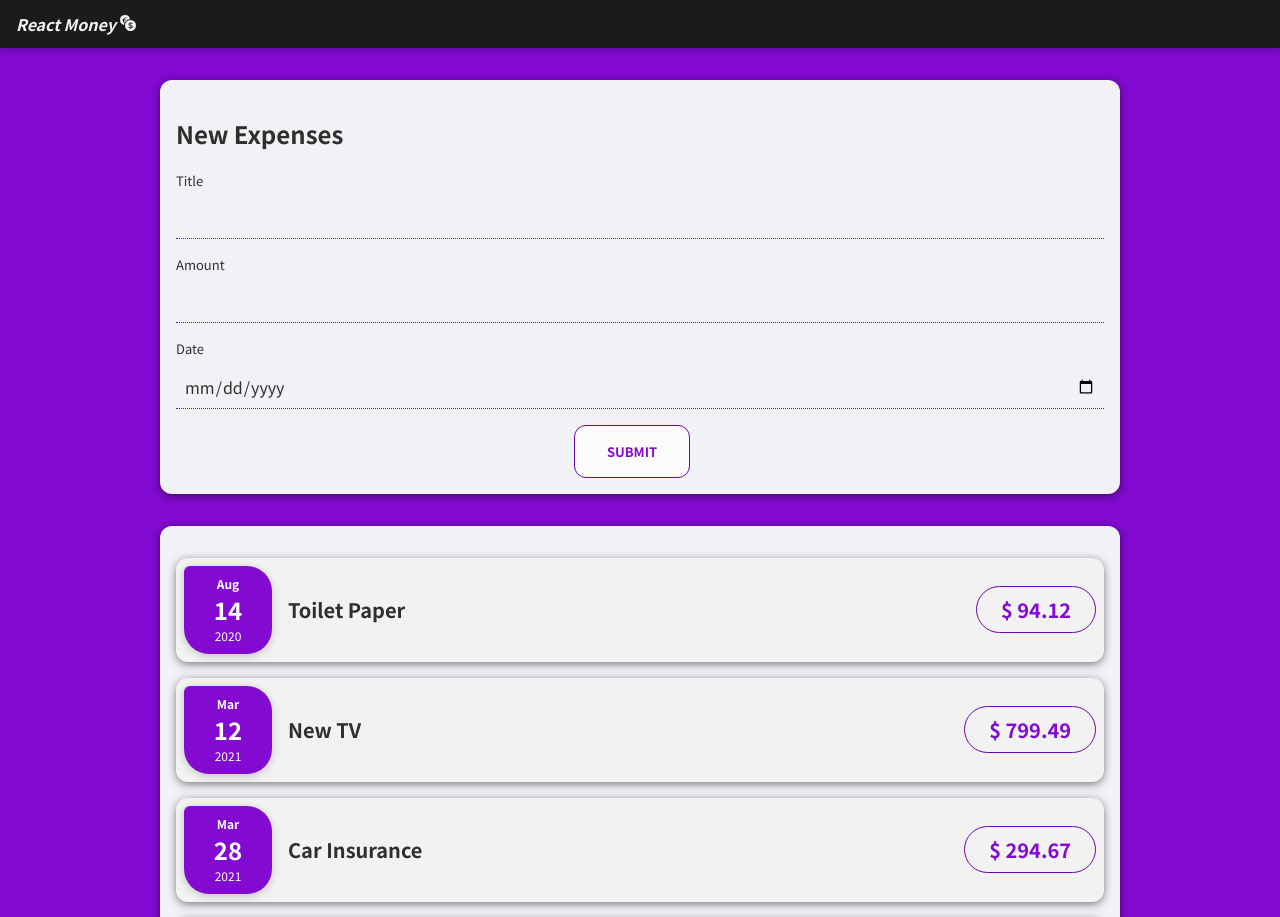
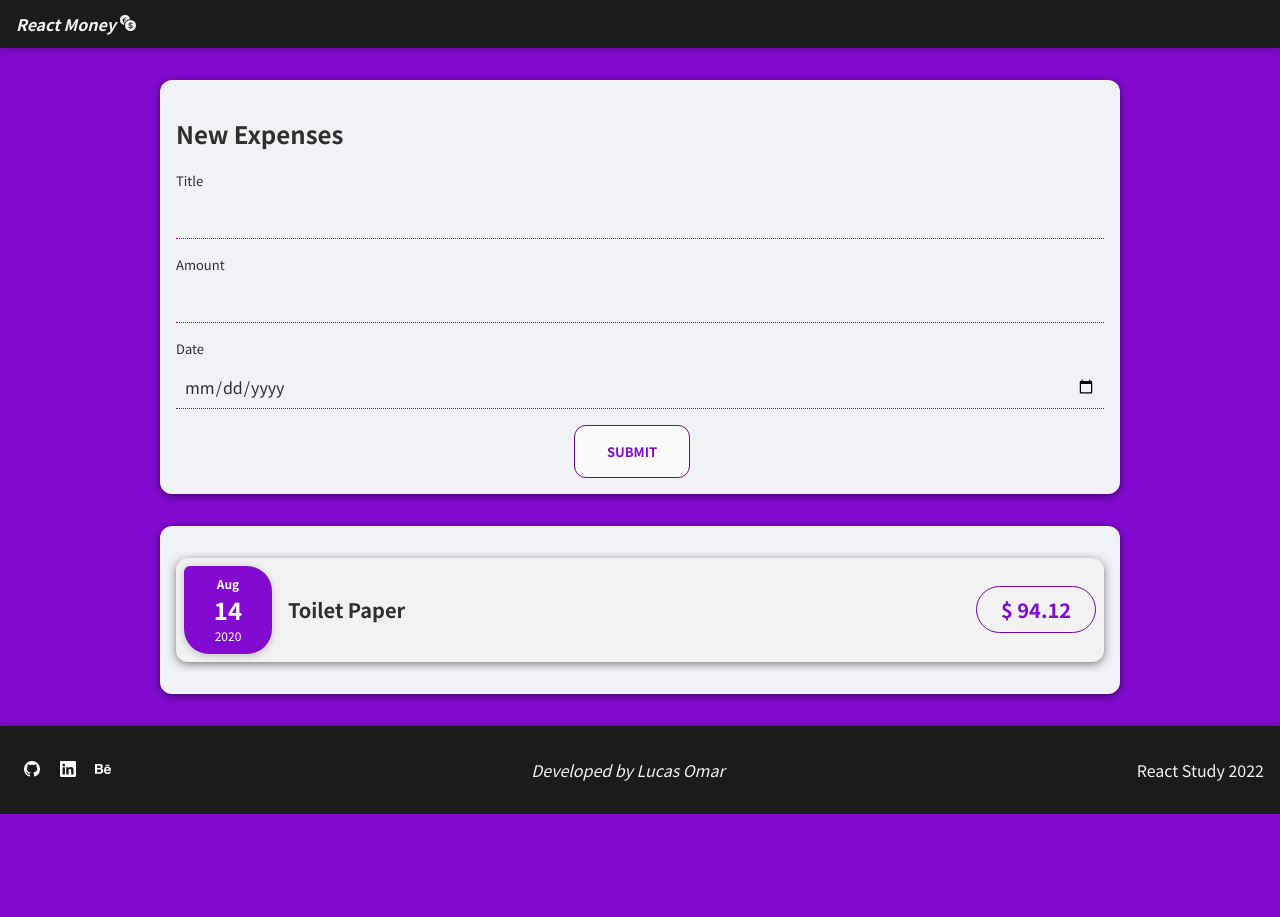
Before and after one commit to lucasoal/react-course-ReactRedux, a React (Create React App) app in the folder react-complete-guide/: page / in a window 1280 px wide. Shown: the top 917 px of the page. After the commit the page ends 814 px from the top, so only its background shows below. Built offline with nearby package versions, Linux system fonts and the light colour scheme.

Commit message:
Revisão da comunicação de componentes filho<->pai

```diff
--- a/react-complete-guide/src/components/Expenses/Expenses.js
+++ b/react-complete-guide/src/components/Expenses/Expenses.js
@@ -9,18 +9,6 @@
                 title={props.items[0].title}
                 amount={props.items[0].amount}
                 date={props.items[0].date} />
-            <ExpenseItem
-                title={props.items[1].title}
-                amount={props.items[1].amount}
-                date={props.items[1].date} />
-            <ExpenseItem
-                title={props.items[2].title}
-                amount={props.items[2].amount}
-                date={props.items[2].date} />
-            <ExpenseItem
-                title={props.items[3].title}
-                amount={props.items[3].amount}
-                date={props.items[3].date} />
         </Card>
     )
 }
--- a/react-complete-guide/src/components/NewExpense/ExpenseForm.js
+++ b/react-complete-guide/src/components/NewExpense/ExpenseForm.js
@@ -1,7 +1,7 @@
 import './ExpenseForm.css'
 import { useState } from 'react';
 
-const ExpenseForm = () => {
+const ExpenseForm = (props) => {
     // const [userInput, setUserInput] = useState({
     //     enteredTitle: '',
     //     enteredAmount: '',
@@ -14,6 +14,7 @@
 
     const titleChangeHandler = (event) => {
         setEnteredTitle(event.target.value);
+        console.log(event.target.value);
         // setUserInput({ ...userInput, enteredTitle: event.target.value })
         //! OR
         // setUserInput((prevState) => {
@@ -40,8 +41,9 @@
             date: new Date(enteredDate),
         }
 
-        console.log(expenseData);
-        setEnteredTitle='';
+        props.onSaveExpenseData(expenseData);
+        console.log(expenseData)
+        setEnteredTitle = '';
         setEnteredAmount = '';
         setEnteredDate = '';
     }
--- a/react-complete-guide/src/components/NewExpense/NewExpense.js
+++ b/react-complete-guide/src/components/NewExpense/NewExpense.js
@@ -3,11 +3,19 @@
 import Card from '../UI/Card'
 
 const NewExpense = () => {
+
+    const saveExpenseDataHandler = (enteredExpenseData) => {
+        const expenseData = {
+            ...enteredExpenseData,
+            id: Math.random().toString()
+        };
+        console.log(expenseData);
+    }
     return(
         <div className="new-expense">
-            <ExpenseForm/>
+            <ExpenseForm onSaveExpenseData={saveExpenseDataHandler}/>
         </div>
-    )
+    );
 };
 
 export default NewExpense;
```
Also changed, not shown: react-complete-guide/ReactMoney.png (added).
